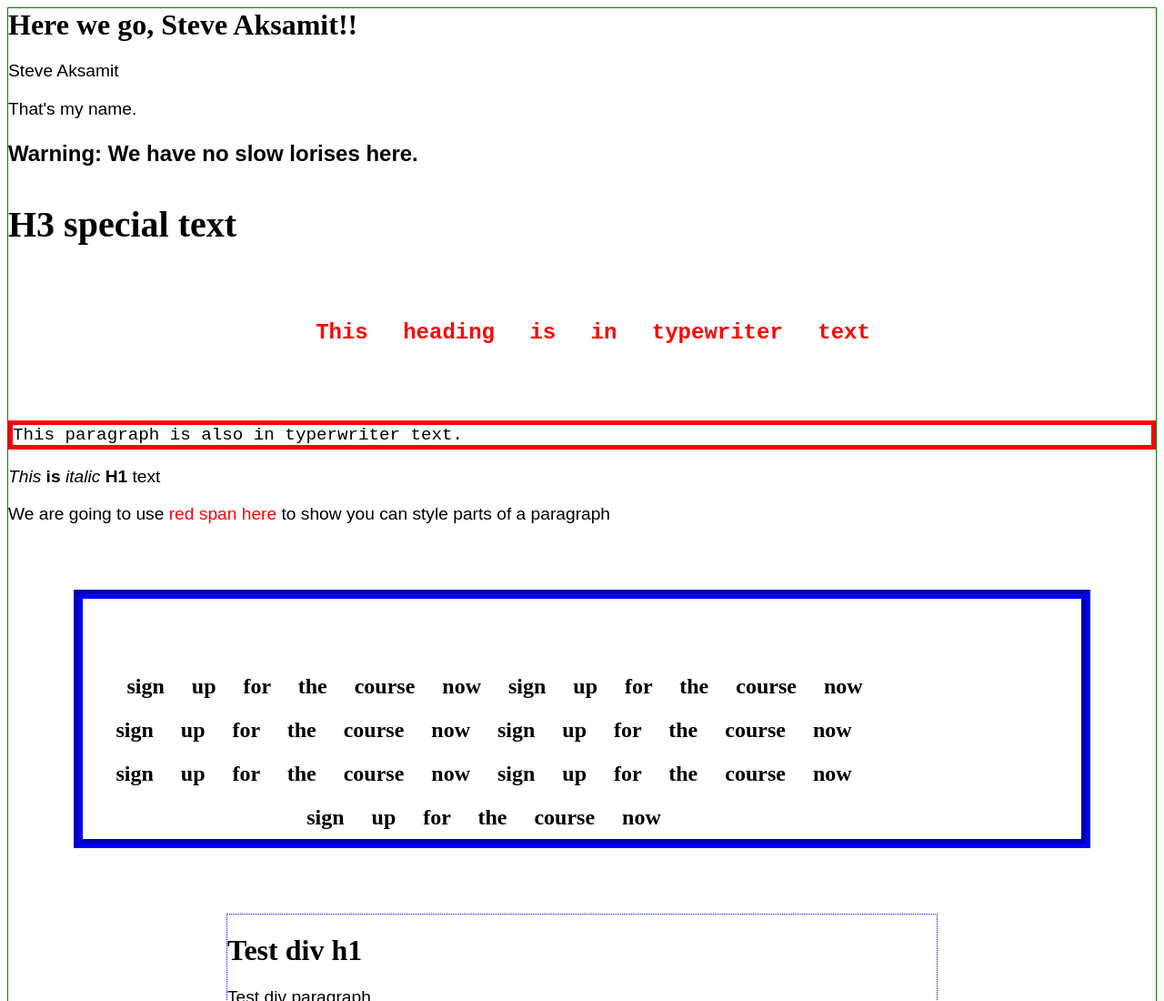
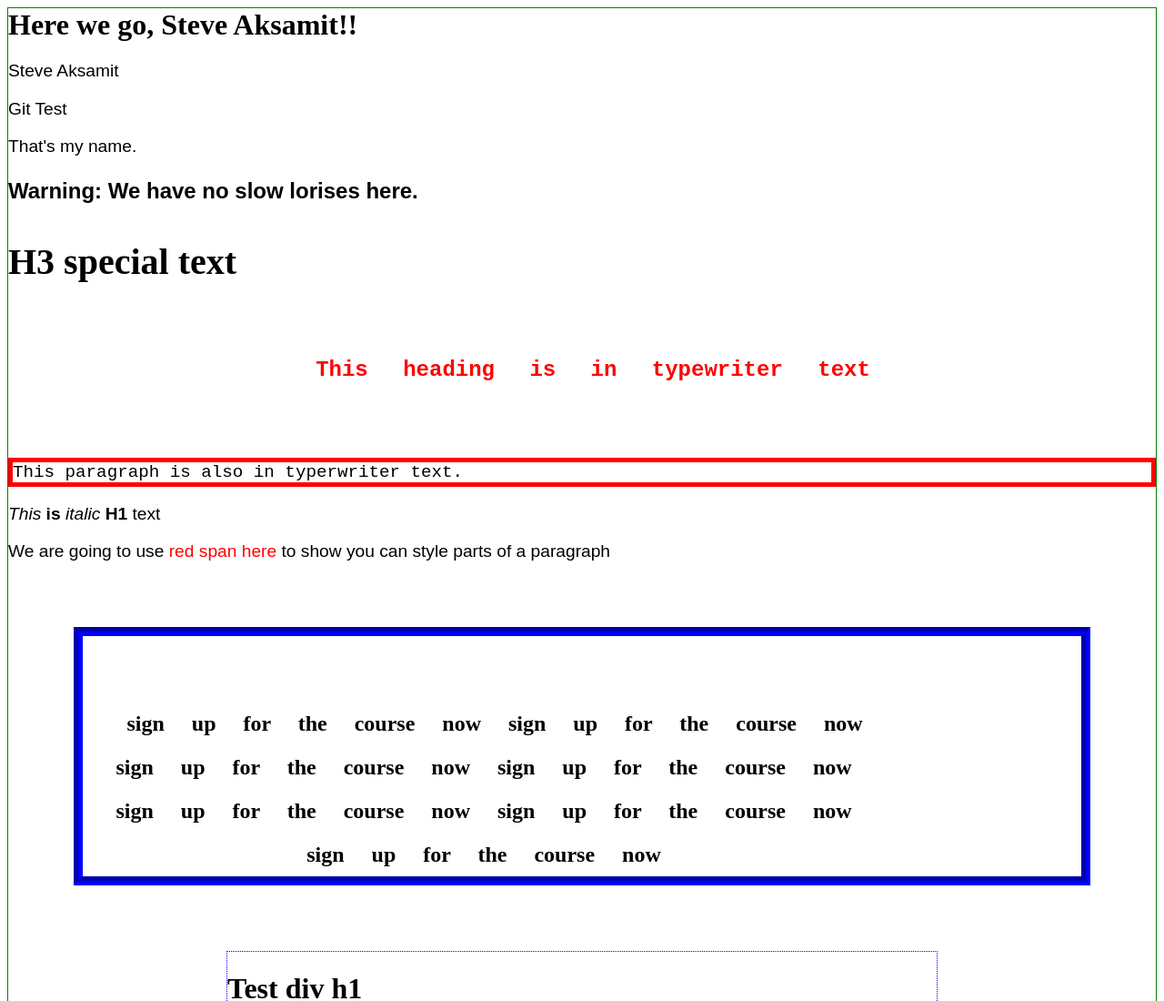
Before and after one commit to SteveAksamit/git-test2, a plain HTML site: page index.html in a window 1280 px wide. Shown: the top 1100 px of the page at 91% size. Drawn offline with Linux system fonts and the light colour scheme.

Commit message:
added git line

```diff
--- a/index.html
+++ b/index.html
@@ -6,6 +6,7 @@
   <body>
     <h1>Here we go, Steve Aksamit!!</h1>
     <p>Steve Aksamit</p>
+    <p>Git Test</p>
     <p>That's my name.</p>
     <p class='important'>Warning: We have no slow lorises here.</p>
     <h3 class='bigger'>H3 special text</h3>
```
